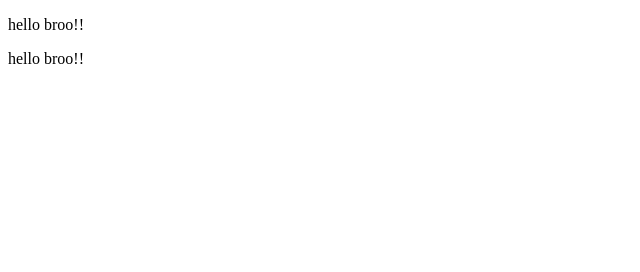
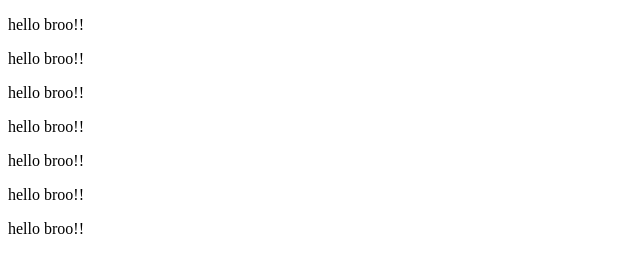
Before and after one commit to SolomonLipson/learnngrepo, a plain HTML site: page index.html in a window 1280 px wide. Shown: the whole page, without its empty margins (0-640 px from the left). Drawn offline with Linux system fonts and the light colour scheme.

Commit message:
changesmade

```diff
--- a/index.html
+++ b/index.html
@@ -8,5 +8,10 @@
 <body>
     <p>hello broo!!</p>
     <p>hello broo!!</p>
+    <p>hello broo!!</p>
+    <p>hello broo!!</p>
+    <p>hello broo!!</p>
+    <p>hello broo!!</p>
+    <p>hello broo!!</p>
 </body>
 </html>
```
